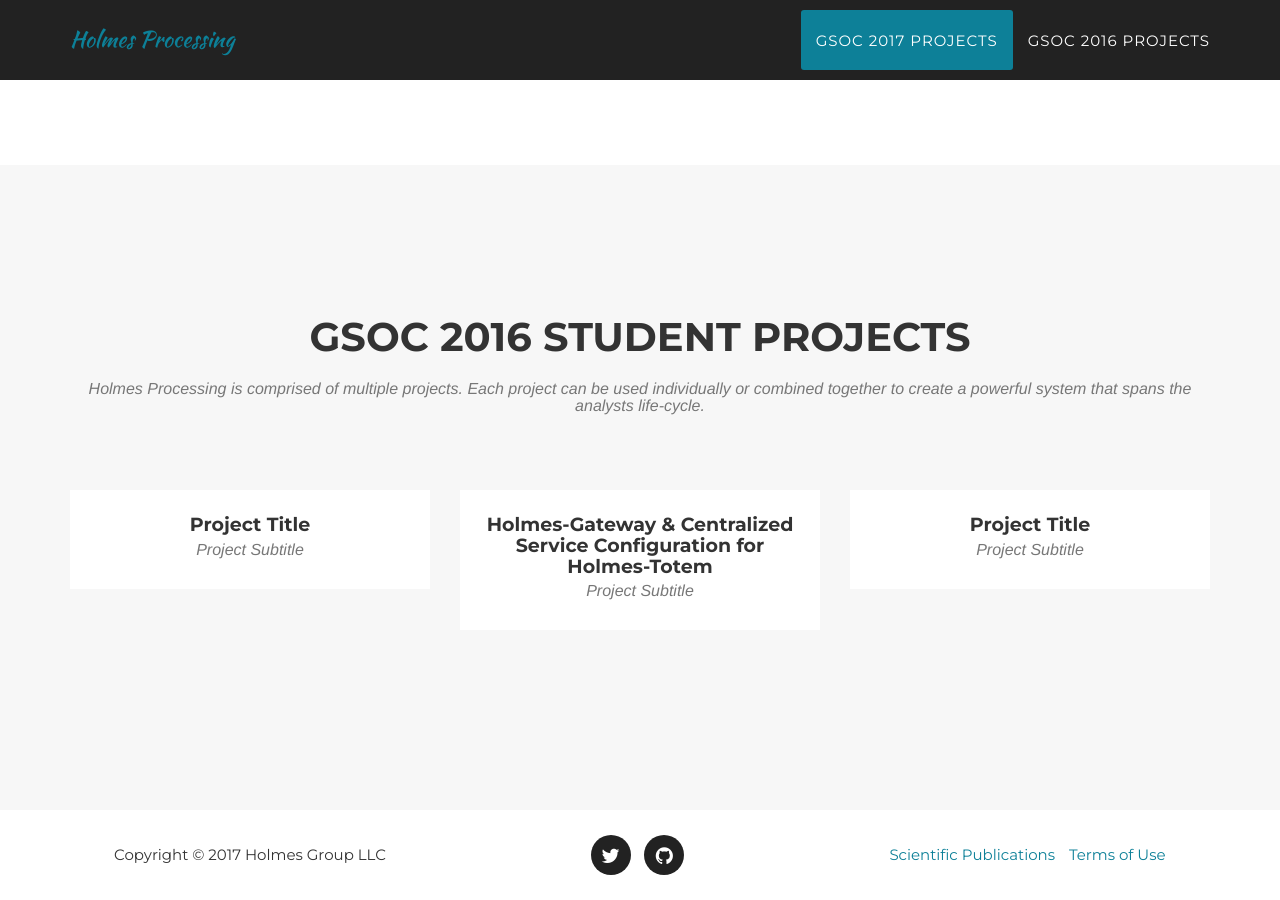
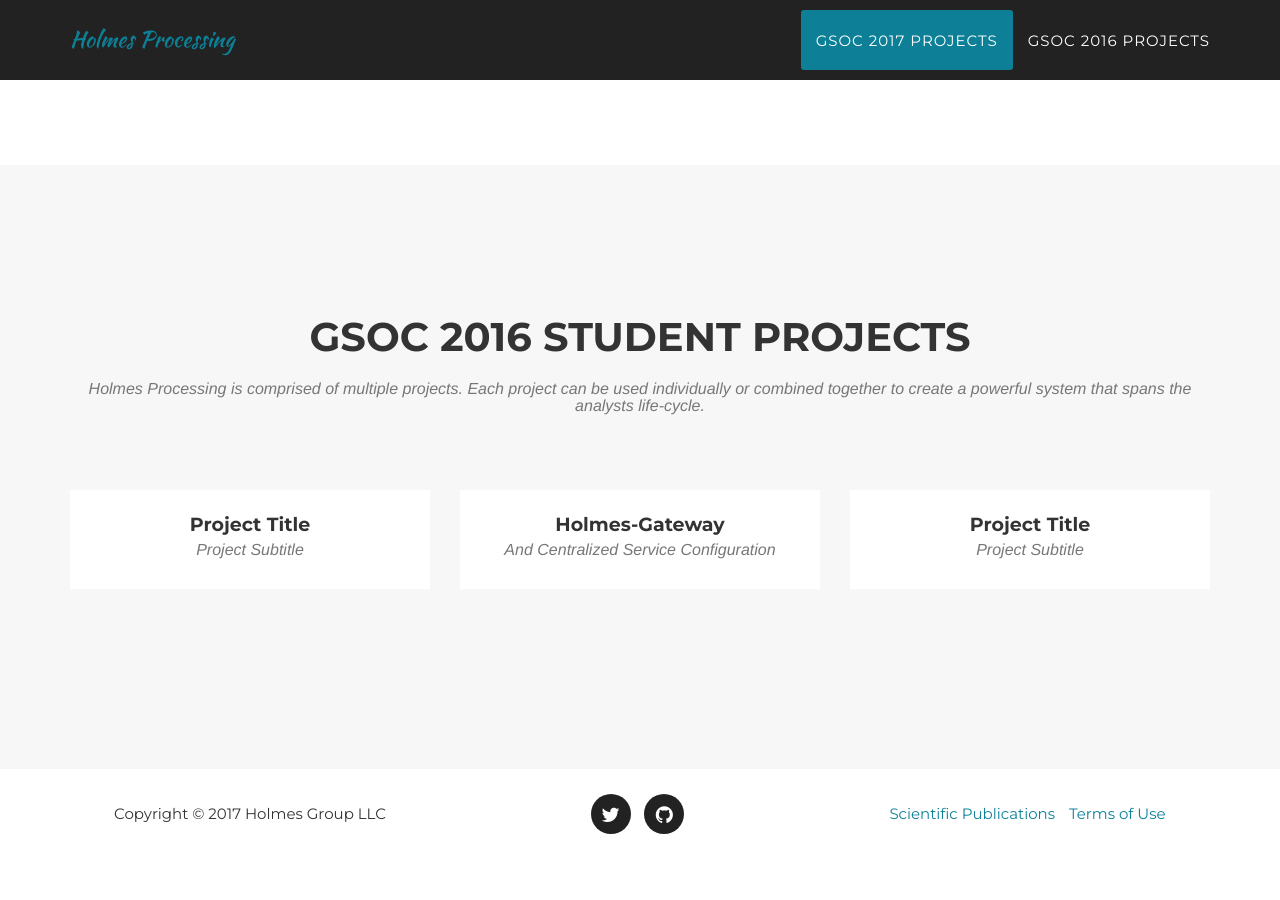
Before and after one commit to HolmesProcessing/gsoc, a Jekyll site: the page built from _posts/2016-01-01-gsoc_2016-mashell.markdown, in a window 1280 px wide and 900 px high, scrolled down 1247 px. Built offline with Jekyll 4.4.1, drawn with Linux system fonts in a browser that asks for light colours; some web fonts are replaced; after the commit the page ends 2106 px from its top, so only the background shows below that; part of the change alters nothing that is shown.

Commit message:
minor reformulations, added images, design

```diff
--- a/_posts/2016-01-01-gsoc_2016-mashell.markdown
+++ b/_posts/2016-01-01-gsoc_2016-mashell.markdown
@@ -1,29 +1,28 @@
 ---
-title: Holmes-Gateway & Centralized Service Configuration for Holmes-Totem
-subtitle: Project Subtitle
+title: Holmes-Gateway
+subtitle: And Centralized Service Configuration
 layout: default
 modal-id: 2
 category: gsoc2016
 date: 2016-01-01
-img: temp.svg
-thumbnail: temp.svg
+img: gateway.svg
+thumbnail: gateway.svg
 alt: license-img
 repository: https://github.com/HolmesProcessing/Holmes-Gateway
-documentation:
+documentation: https://docs.holmesprocessing.com/en/latest/rst/components/holmes-gateway/index.html
 license:
 
 ---
 
 #### About Me
 My name is Marcel Schumacher. I am currently enrolled to a Master's program of Computer Science at the Technical University of Munich.
-
-This year I applied to a [Google Summer of Codes (GSOC) project](https://summerofcode.withgoogle.com/archive/2016/projects/5106365001367552/) for the organization [The Honeynet Project](https://www.honeynet.org/) and got accepted. In this blog I will share my experience with GSOC and the work with the Open Source project and present my results.
+This year I applied to a [Google Summer of Codes (GSOC) project](https://summerofcode.withgoogle.com/archive/2016/projects/5106365001367552/) for the organization [The Honeynet Project](https://www.honeynet.org/) and got accepted. In this post I will share my experience with GSOC and the work with the Open Source project and present my results.
 
 #### About GSOC
 GSOC is a project of Google, where students can apply to work on open source projects of partnering organizations over the course of 3 months. For this purpose, every accepted student is assigned at least one mentor from the corresponding organization to advise the student. With this project Google aims at helping the open source projects with the implementation of new features and introducing students to the world of open source and helping them find their way to becoming contributors to these projects.
 
 Over the last three months I had the opportunity to be part of GSOC and work my way to develop a whole new part of the open source project [Holmes Processing](https://holmesprocessing.github.io/).
-Holmes Processing is a tool used for large-scale analysis of malware. It consists of a distributed architecture with many different components that allow the system to scale horizontally.
+Holmes Processing is a tool-suite used for large-scale analysis of malware. It consists of a distributed architecture with many different components that allow the system to scale horizontally.
 
 #### Overview
 My project consisted of two separate parts:
@@ -35,44 +34,45 @@ Furthermore Holmes Processing utilizes many independent services which execute t
 In the following I will give a more in-depth view about the two parts and my results.
 
 #### Holmes-Gateway
-As I already wrote above, the first part of my project was the creation of [Holmes-Gateway](https://github.com/HolmesProcessing/Holmes-Gateway), which is a whole new part of Holmes Processing. This new component serves the following main purposes:
+As mentioned above, the first part of my project was the creation of [Holmes-Gateway](https://github.com/HolmesProcessing/Holmes-Gateway), which is a whole new part of Holmes Processing. This new component serves the following main purposes:
 
-* Accepting and handling tasking requests.
-* Accepting requests for uploading new malware samples and forward the request to [Holmes-Storage](https://github.com/HolmesProcessing/Holmes-Storage).
-* Allow for automatic task-execution upon sample upload.
-* Check user credentials for both types of requests.
-
+* Accepting and handling __tasking requests__.
+* Accepting requests for __uploading new malware samples__ and forward the request to [Holmes-Storage](https://github.com/HolmesProcessing/Holmes-Storage).
+* Allow for __automatic task-execution__ upon sample upload.
+* Check user __credentials__ for both types of requests.
+{: .text-left}
 While most of these are straight forward, the first of these points requires some additional explanation:
 
-In the previous system, if a user wanted to execute a certain service task (e.g. extract static information about a PE-file by executing the PEInfo-service on it), he had to push a JSON-object describing the task directly into a [RabbitMQ](https://www.rabbitmq.com/)-queue. [Holmes-Totem](https://github.com/HolmesProcessing/Holmes-Totem) listens on that queue and starts the corresponding service with the corresponding parameters.
+In the previous system, if a user wanted to execute a certain service task (e.g. extract static information about a PE-file by executing the PEInfo-service on it), they had to push a JSON-object describing the task directly into an AMQP-queue (e.g. provided by [RabbitMQ](https://www.rabbitmq.com/)). [Holmes-Totem](https://github.com/HolmesProcessing/Holmes-Totem) listens on that queue and starts the corresponding service with the corresponding parameters.
 With the release of Holmes-Gateway, there are various improvements to this workflow:
 
-* The user has to authenticate himself first.
-* The tasking structure is validated before pushing it to RabbitMQ.
-* Holmes-Gateway allows the admin to define different queues for different service tasks. This means, it is possible to have separated queues for services which usually take a large amount of time and such that usually only take a small amount of time. Thus the former sort does not block the latter sort.
-* Holmes-Gateway allows different organizations to perform tasks on malware-samples of partnering organizations without getting access to these samples.
+* Users have to __authenticate__ themselves first.
+* The tasking structure is __validated__ before pushing it to RabbitMQ.
+* Holmes-Gateway allows the admin to define different queues for different service tasks. This means, it is possible to have __separated queues__ for services which usually take a large amount of time and such that usually only take a small amount of time. Thus the former sort does not block the latter sort.
+* Holmes-Gateway allows different organizations to perform tasks on malware-samples of __partnering__ organizations without getting access to these samples.
+{: .text-left}
 
-In order to achieve these improvements, there are two separate parts of Holmes-Gateway, called the "Master-Gateway" and the "Slave-Gateway" (sometimes also referred to as "Organizational Gateway"). The user does not directly communicate with RabbitMQ anymore. Instead he sends a list of tasking-JSON-objects via HTTPs to his organization's instance of Master-Gateway, along with his credentials. The Master-Gateway has a configuration, which allows the admin to define a routing of tasks based on the task's source.
+In order to achieve these improvements, there are two separate parts of Holmes-Gateway, called the __*Master-Gateway*__ and the __*Slave-Gateway*__ (sometimes also referred to as *Organizational Gateway*). The user does not directly communicate with RabbitMQ anymore. Instead he sends a list of tasking-JSON-objects via HTTPs to his organization's instance of *Master-Gateway*, along with his credentials. The *Master-Gateway* has a configuration, which allows the admin to define a routing of tasks based on the task's source.
 
-Based on this configuration, the Master-Gateway chooses a Slave-Gateway of a partnering organization (or its own organization), which supposedly has access to the source, the sample belongs to. The Master-Gateway then batches tasks for the same Slave-Gateway together, creates a ticket valid only for this tasking-list, signs it with his private key, encrypts the task-list and the ticket, and sends everything to the chosen Slave-Gateway.
+Based on this configuration, the *Master-Gateway* chooses a *Slave-Gateway* of a partnering organization (or its own organization), which supposedly has access to the source, the sample belongs to. The *Master-Gateway* then batches tasks for the same *Slave-Gateway* together, creates a ticket valid only for this tasking-list, signs it with his private key, encrypts the task-list and the ticket, and sends everything to the chosen *Slave-Gateway*.
 
-The Slave-Gateway decrypts everything and checks the ticket. If everything is alright, it validates the task and finally pushes it into the queue, which is configured for the corresponding service. From there, the task is picked up by Holmes-Totem and processed as before.
+The *Slave-Gateway* decrypts everything and checks the ticket. If everything is alright, it validates the task and finally pushes it into the queue, which is configured for the corresponding service. From there, the task is picked up by Holmes-Totem and processed as before.
 This whole workflow is visualized in the picture below.
 
 
-![Workflow](https://1.bp.blogspot.com/-mSX3aeQj63o/V7m7DpU3HeI/AAAAAAAACJs/I85YSa5rnssLUh07kvp7Zp9y48fc2b8_gCK4B/s400/GSOC%2BEngineering%2BPlan.png)
+![Workflow](img/mashell/workflow.png){: .img-responsive .img-centered width:100%}
+*Workflow for tasking-requests*
+{: .modal-descriptive-image}
 
-In addition to the implementation and design of Holmes-Gateway, my task included writing CLI-tools to help with executing these tasks. These tools can be found in [Holmes-Toolbox](https://github.com/HolmesProcessing/Holmes-Toolbox). For detailed information about how to use these tools, I refere the reader to the Readme-files in the corresponding GitHub-Repositories.
+In addition to the implementation and design of Holmes-Gateway, my task included writing CLI-tools to help with executing these tasks. These tools can be found in [Holmes-Toolbox](https://github.com/HolmesProcessing/Holmes-Toolbox). For detailed information about how to use these tools, I refer the reader to the Readme-files in the corresponding GitHub-Repositories.
 
 #### Centralized Service Configuration For Holmes-Totem
 The second, much smaller part of my GSOC-Project consisted in the creation of a system to allow an admin to store the configurations for the analysis-services of [Holmes-Totem](https://github.com/HolmesProcessing/Holmes-Totem) in a central location and make the system automatically load it from there upon upstart.
 
 When starting the project, the plan originally was to create a central key-value store with [libkv](https://github.com/docker/libkv) and [etcd](https://github.com/coreos/etcd), [Consul](https://www.consul.io/) or [Apache Zookeeper](https://zookeeper.apache.org/).  However, when it came to implementation, this turned out to be unnecessary.
-
 One reason for this was, that the configuration files of the services should usually not change too often, since they only contain information about where to find certain other components and what ports to listen on, etc.
 
 Instead, [Holmes-Storage](https://github.com/HolmesProcessing/Holmes-Storage) was extended to allow for storing configuration-files (uploaded over HTTP) into its database and query them (also over HTTP).
-
 This way, the only thing left to do was modifying the Dockerfiles, which are responsible for starting the individual services, to accept an argument specifying the location of the file service.conf. The docker-compose-file therefore takes a look at environment variables pointing to the running instance of Holmes-Storage and sets these arguments correctly for each service. By doing this, whenever the containers are built, the configuration-files are pulled from the server.
 
 #### My Conclusions About GSOC
@@ -80,22 +80,14 @@ I really enjoyed being part of GSOC. I learned a lot about Holmes Processing and
 
 Below is a list of the repositories I contributed to, and my pull requests.
 
-For the first part (Holmes-Gateway):
-*Holmes-Gateway*:
-* https://github.com/HolmesProcessing/Holmes-Gateway/pull/1
-* https://github.com/HolmesProcessing/Holmes-Gateway/pull/2
-* https://github.com/HolmesProcessing/Holmes-Gateway/pull/3
+For the first part (*Holmes-Gateway*):
 
-*Holmes-Toolbox*:
-* https://github.com/HolmesProcessing/Holmes-Toolbox/pull/11
-* https://github.com/HolmesProcessing/Holmes-Toolbox/pull/12
+* __[Holmes-Gateway](https://github.com/HolmesProcessing/Holmes-Gateway)__: [PR1](https://github.com/HolmesProcessing/Holmes-Gateway/pull/1), [PR2](https://github.com/HolmesProcessing/Holmes-Gateway/pull/2), [PR3](https://github.com/HolmesProcessing/Holmes-Gateway/pull/3)
+* __[Holmes-Toolbox](https://github.com/HolmesProcessing/Holmes-Toolbox)__: [PR11](https://github.com/HolmesProcessing/Holmes-Toolbox/pull/11), [PR12](https://github.com/HolmesProcessing/Holmes-Toolbox/pull/12)
+{: .text-left}
 
-For the second part (Centralized Service Configuration for Holmes-Totem):
+For the second part (*Centralized Service Configuration for Holmes-Totem*):
 
-*Holmes-Storage*:
-* https://github.com/HolmesProcessing/Holmes-Storage/pull/29
-* https://github.com/HolmesProcessing/Holmes-Storage/pull/25
-
-*Holmes-Totem*:
-* https://github.com/HolmesProcessing/Holmes-Totem/pull/108
-* https://github.com/HolmesProcessing/Holmes-Totem/pull/119
+* __[Holmes-Storage](https://github.com/HolmesProcessing/Holmes-Storage)__: [PR25](https://github.com/HolmesProcessing/Holmes-Storage/pull/25), [PR29](https://github.com/HolmesProcessing/Holmes-Storage/pull/29)
+* __[Holmes-Totem](https://github.com/HolmesProcessing/Holmes-Totem)__: [PR108](https://github.com/HolmesProcessing/Holmes-Totem/pull/108), [PR119](https://github.com/HolmesProcessing/Holmes-Totem/pull/119)
+{: .text-left}
```
Also changed, not shown: img/mashell/gateway.svg (added), img/mashell/workflow.png (added).
